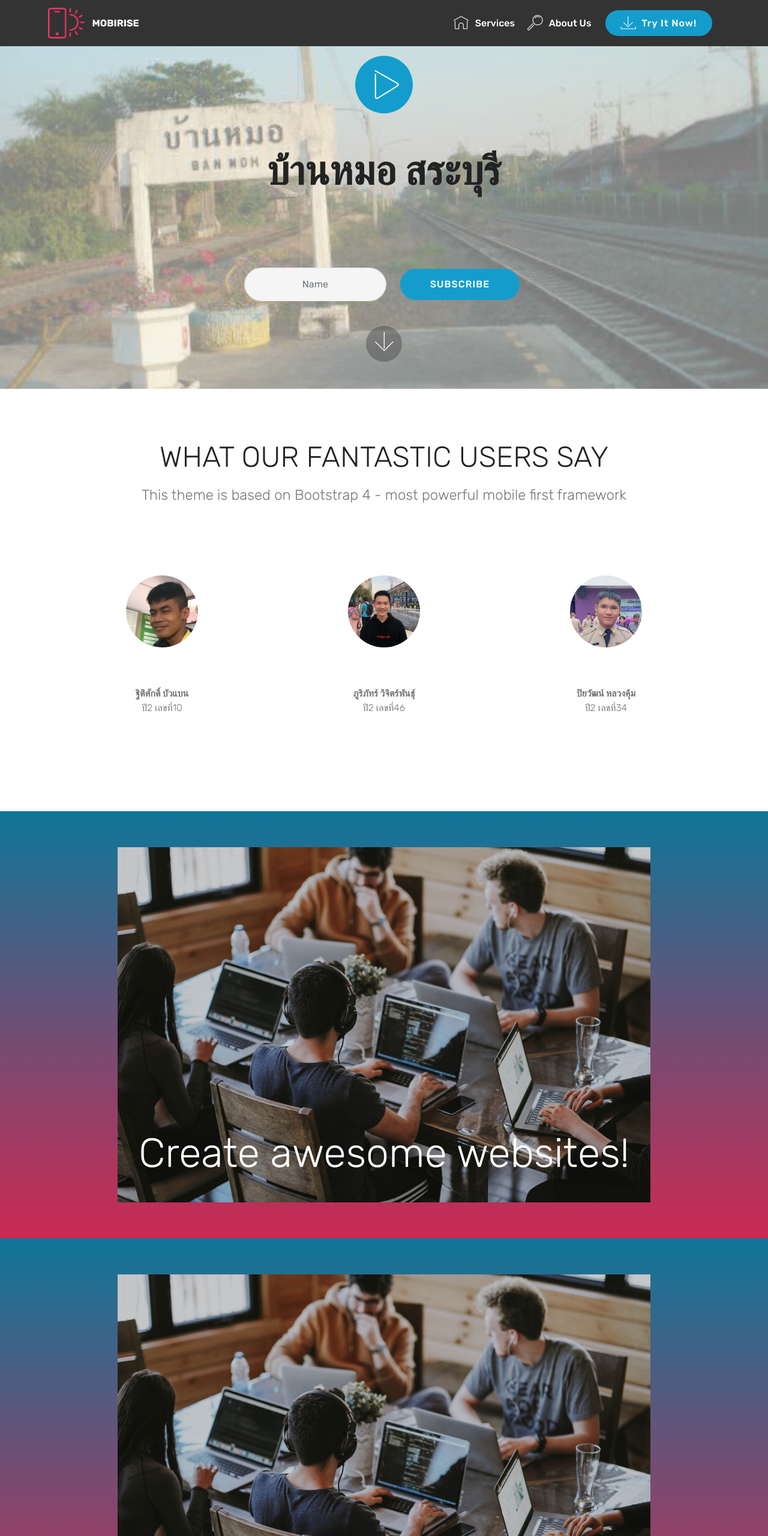
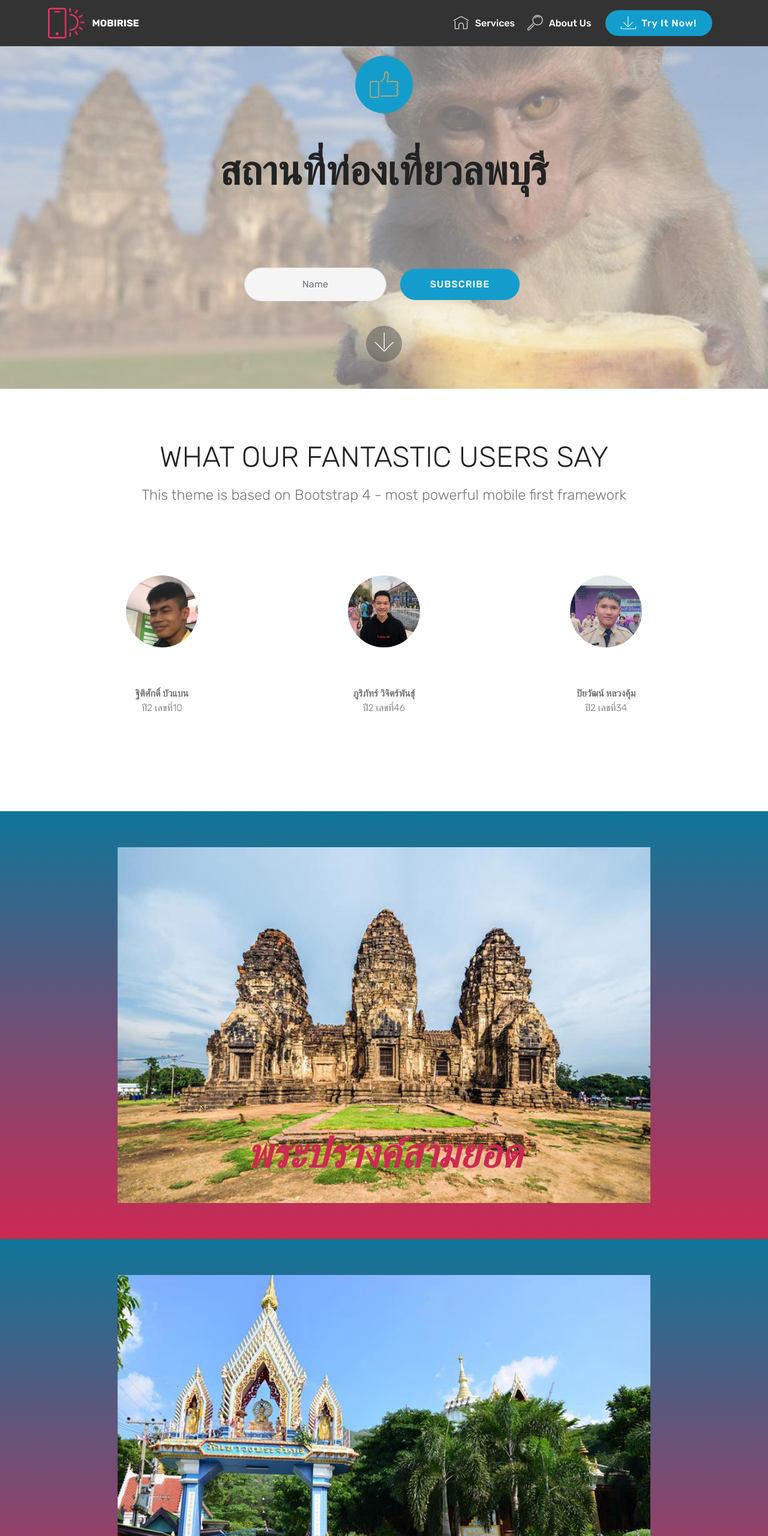
Before and after one commit to toonlubit/toonlubit.github.io, a plain HTML site: page index.html in a window 1280 px wide. Shown: the top 2560 px of the page at 60% size. Drawn offline with Linux system fonts and the light colour scheme; files whose address does not match are found by name.

Commit message:
create github pages

```diff
--- a/assets/images/hashes.json
+++ b/assets/images/hashes.json
@@ -1 +1 @@
-{"By+93SMQQwuxr7Gl4r8mPg==":"26993352_404938113274721_2170309675978352255_n-240x320.jpg","EW85LvGvkJ33f6x+zgpJTA==":"52111548_546433675869170_6862309212936994816_o-240x240.jpg","I5FFsPJuV2H+aOAkUjY9fA==":"67796638_2446255602330092_5779570115351674880_o-240x240.jpg","Gbdn/a/huOGuf6lIamQnyg==":"201712213e44bf7c73386553b7b8d97241e4aa76113541-550x413.jpg"}
+{"By+93SMQQwuxr7Gl4r8mPg==":"26993352_404938113274721_2170309675978352255_n-240x320.jpg","EW85LvGvkJ33f6x+zgpJTA==":"52111548_546433675869170_6862309212936994816_o-240x240.jpg","I5FFsPJuV2H+aOAkUjY9fA==":"67796638_2446255602330092_5779570115351674880_o-240x240.jpg","Gbdn/a/huOGuf6lIamQnyg==":"201712213e44bf7c73386553b7b8d97241e4aa76113541-550x413.jpg","UbpxZog2mq/N0eGpYNRHUA==":"_104979396_gettyimages-626051912-695x390.jpg","sorvgevkVqx/7ZhodqzvPQ==":"u1-1-800x530.jpg","KMTjwPCztLalVdr5myTU1Q==":"u5-1-800x534.jpg","UURiZSx8ptpHOXnWo+4LVA==":"u14-800x534.jpg"}
--- a/assets/mobirise/css/mbr-additional.css
+++ b/assets/mobirise/css/mbr-additional.css
@@ -1094,7 +1094,7 @@ section.lazy-placeholder:after {
 .cid-rIa4MM9VFq {
   padding-top: 45px;
   padding-bottom: 90px;
-  background-image: url("../../../assets/images/201712213e44bf7c73386553b7b8d97241e4aa76113541-550x413.jpg");
+  background-image: url("../../../assets/images/-104979396-gettyimages-626051912-695x390.jpg");
 }
 .cid-rIa4MM9VFq .mbr-icofont {
   font-size: 48px;
@@ -1286,6 +1286,31 @@ section.lazy-placeholder:after {
     height: auto !important;
   }
 }
+.cid-rIa8u43z6a {
+  background: #0f7699;
+  padding-top: 60px;
+  padding-bottom: 60px;
+  background: linear-gradient(0deg, #cc2952, #0f7699);
+}
+.cid-rIa8u43z6a .image-block {
+  margin: auto;
+}
+.cid-rIa8u43z6a figcaption {
+  position: relative;
+}
+.cid-rIa8u43z6a figcaption div {
+  position: absolute;
+  bottom: 0;
+  width: 100%;
+}
+@media (max-width: 768px) {
+  .cid-rIa8u43z6a .image-block {
+    width: 100% !important;
+  }
+}
+.cid-rIa8u43z6a DIV {
+  color: #cc2952;
+}
 .cid-rIa6Lu9dyO {
   background: #0f7699;
   padding-top: 60px;
@@ -1307,6 +1332,9 @@ section.lazy-placeholder:after {
   .cid-rIa6Lu9dyO .image-block {
     width: 100% !important;
   }
+}
+.cid-rIa6Lu9dyO DIV {
+  color: #cc2952;
 }
 .cid-rIa6KLgUoD {
   background: #0f7699;
@@ -1330,3 +1358,6 @@ section.lazy-placeholder:after {
     width: 100% !important;
   }
 }
+.cid-rIa6KLgUoD DIV {
+  color: #cc2952;
+}
--- a/index.html
+++ b/index.html
@@ -75,7 +75,7 @@
     </nav>
 </section>
 
-<section class="engine"><a href="https://mobirise.info/i">site creation software</a></section><section class="header13 cid-rIa4MM9VFq mbr-parallax-background" id="header13-9">
+<section class="engine"><a href="https://mobirise.info/w">html5 templates</a></section><section class="header13 cid-rIa4MM9VFq mbr-parallax-background" id="header13-9">
 
 
 
@@ -84,17 +84,17 @@
 
     <div class="container">
         <div class="mbr-media show-modal align-center pb-4 mb-4 pt-5" data-modal=".modalWindow">
-            <span class="mbr-icofont mbri-play" style="color: rgb(255, 255, 255); fill: rgb(255, 255, 255);"></span>
+            <span class="mbr-icofont mbri-like" style="color: rgb(177, 163, 116); fill: rgb(177, 163, 116);"></span>
         </div>
 
-        <h1 class="mbr-section-title align-center pb-3 mbr-bold mbr-fonts-style display-1">บ้านหมอ สระบุรี</h1>
+        <h1 class="mbr-section-title align-center pb-3 mbr-bold mbr-fonts-style display-1">สถานที่ท่องเที่ยวลพบุรี</h1>
 
         <h3 class="mbr-section-subtitle mbr-fonts-style display-5"></h3>
 
         <div class="container mt-5 pt-5 pb-5">
            <div class="media-container-column" data-form-type="formoid">
                 <!---Formbuilder Form--->
-                <form action="https://mobirise.com/" method="POST" class="mbr-form form-with-styler" data-form-title="Mobirise Form"><input type="hidden" name="email" data-form-email="true" value="e7f1GbCw360vDoahE7YFX+HXRBBFS4lbRKPci4FujI+qzS8NxPNzk+h1n69tKbAIfkcNb9G/8rCOe5FbNbulwERIdrT0uo2O87bBrTt3PMJX4ycASJb0rpcGWQqnea/x">
+                <form action="https://mobirise.com/" method="POST" class="mbr-form form-with-styler" data-form-title="Mobirise Form"><input type="hidden" name="email" data-form-email="true" value="azyGEHBYDFi85OTiXCcuObprxPnKQPUO+dCEnEkIw1qmpoWgoSeJv/NHn8bRZ8E/sw63xdEGzB24+BVePZUw1um9kd1w3jw1HPGymEnhSWyskh0bqPAjZb5AiHZxJPac">
                     <div class="row justify-content-center form-inline">
                         <div hidden="hidden" data-form-alert="" class="alert alert-success col-12">Thanks for filling out the form!</div>
                         <div hidden="hidden" data-form-alert-danger="" class="alert alert-danger col-12">
@@ -213,17 +213,31 @@
     </div>
 </section>
 
+<section class="cid-rIa8u43z6a" id="image3-c">
+
+
+
+    <figure class="mbr-figure container">
+            <div class="image-block" style="width: 80%;">
+                <img src="assets/images/u14-800x534.jpg" width="1400" alt="Mobirise" title="">
+                <figcaption class="mbr-figure-caption mbr-figure-caption-over">
+                    <div class="container pb-5 mbr-white align-center mbr-fonts-style display-1"><strong><em>
+                        พระปรางค์สามยอด</em></strong></div>
+                </figcaption>
+            </div>
+    </figure>
+</section>
+
 <section class="cid-rIa6Lu9dyO" id="image3-b">
 
 
 
     <figure class="mbr-figure container">
             <div class="image-block" style="width: 80%;">
-                <img src="assets/images/background4.jpg" width="1400" alt="Mobirise">
+                <img src="assets/images/u1-1-800x530.jpg" width="1400" alt="Mobirise" title="">
                 <figcaption class="mbr-figure-caption mbr-figure-caption-over">
-                    <div class="container pb-5 mbr-white align-center mbr-fonts-style display-1">
-                        Create awesome websites!
-                    </div>
+                    <div class="container pb-5 mbr-white align-center mbr-fonts-style display-1"><strong><em>
+                        เขาวงพระจันทร์</em></strong></div>
                 </figcaption>
             </div>
     </figure>
@@ -235,11 +249,10 @@
 
     <figure class="mbr-figure container">
             <div class="image-block" style="width: 80%;">
-                <img src="assets/images/background4.jpg" width="1400" alt="Mobirise">
+                <img src="assets/images/u5-1-800x534.jpg" width="1400" alt="Mobirise" title="">
                 <figcaption class="mbr-figure-caption mbr-figure-caption-over">
-                    <div class="container pb-5 mbr-white align-center mbr-fonts-style display-1">
-                        Create awesome websites!
-                    </div>
+                    <div class="container pb-5 mbr-white align-center mbr-fonts-style display-1"><strong><em>
+                        อ่างซับเหล็ก</em></strong></div>
                 </figcaption>
             </div>
     </figure>
```
Also changed, not shown: assets/images/-104979396-gettyimages-626051912-695x390.jpg (added), assets/images/mbr-favicon.png (added), assets/images/u1-1-800x530.jpg (added), assets/images/u14-800x534.jpg (added), assets/images/u5-1-800x534.jpg (added), 1 other file.
